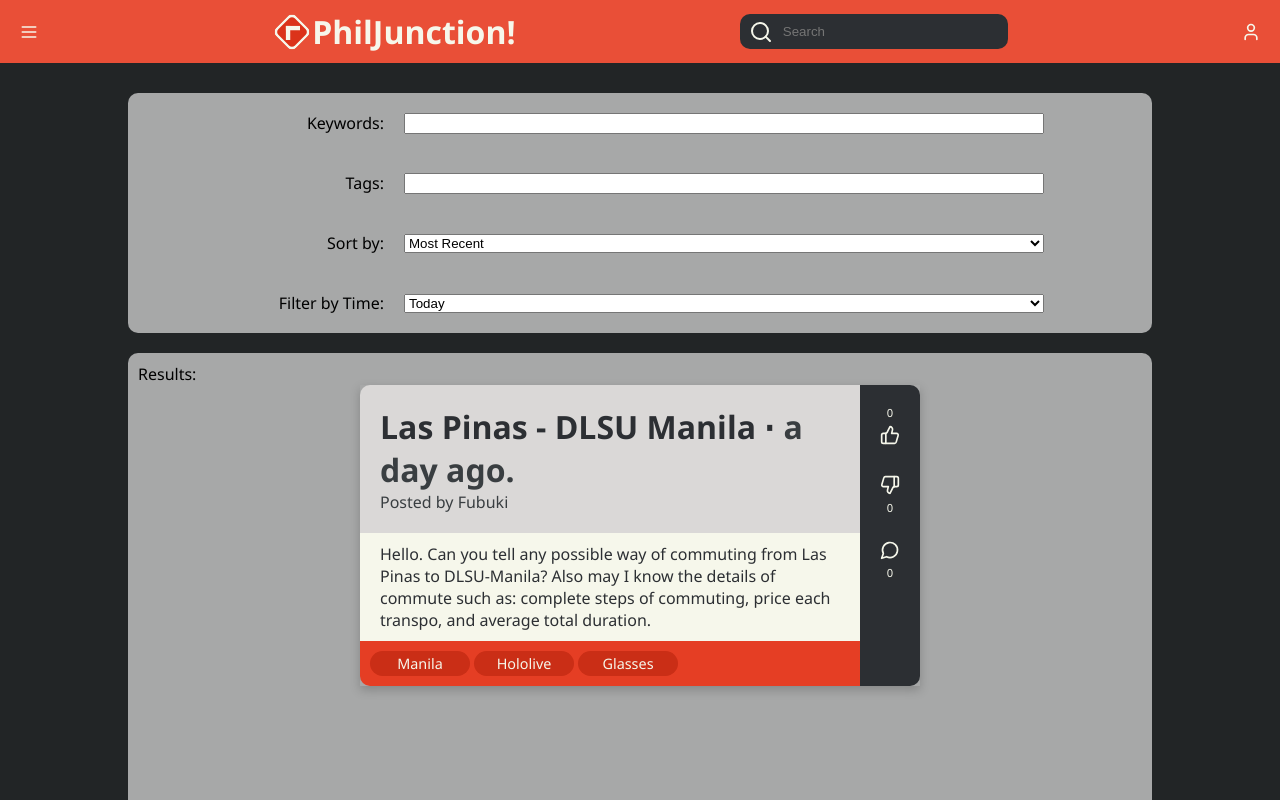
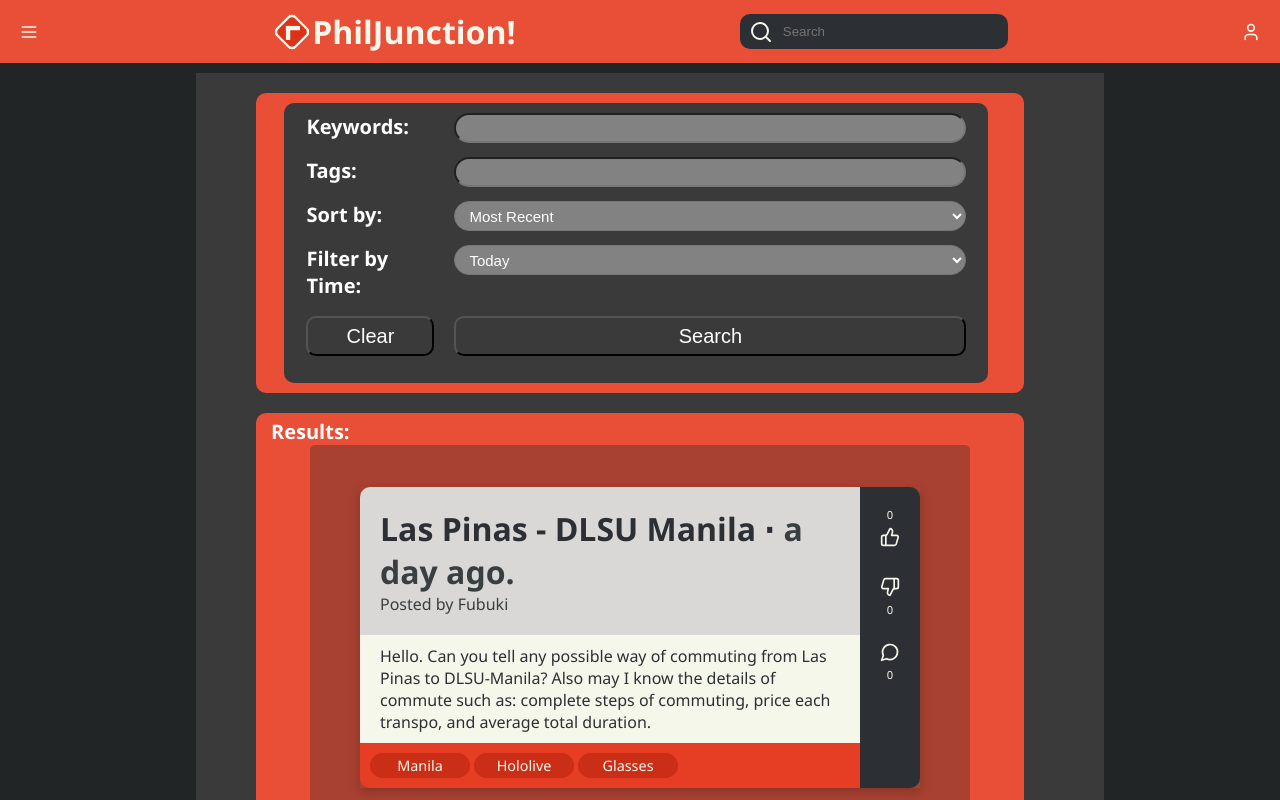
Before and after one commit to tonishii/PhilJunction, a React (Vite) app: page /search in a window 1280 px wide. Shown: the top 800 px of the page. Built offline with nearby package versions, Linux system fonts and the light colour scheme.

Commit message:
finished search page, also made style changes on login/signup

```diff
--- a/src/pages/searchpage.tsx
+++ b/src/pages/searchpage.tsx
@@ -4,12 +4,14 @@ import postData from "@/mockdata/post-data";
 
 export default function SearchPage() {
     return (
+    <div className="outer-search-container">
         <div className="search-container">
+            <div className="outer-search-body">
                 <div className="search-body">
                     <label htmlFor="keywords">Keywords: </label>
-            <input type="text" id="keywords" name="keywords" />
+                    <input type="text" id="keywords" name="keywords" className="field-clicked" />
                     <label htmlFor="tags">Tags: </label>
-            <input type="text" id="tags" name="tags" />
+                    <input type="text" id="tags" name="tags" className="field-clicked" />
                     <label htmlFor="sort-by">Sort by: </label>
                     <select name="sort-by" id="sort-by">
                         <option value="recent">Most Recent</option>
@@ -22,11 +24,18 @@ export default function SearchPage() {
                         <option value="month">Last Month</option>
                         <option value="NA">None</option>
                     </select>
+                    <button className="search-buttons">Clear</button>
+                    <button className="search-buttons">Search</button>
+                </div>
             </div>
             <div className="search-list">
-            <span className="search-results">Results:</span>
+                <div className="search-results">Results: </div>
                 <div className="search-posts">
+                    <br />
                     <Post post={postData}/>
+                    <br />
+                    <Post post={postData}/>
+            </div>
         </div>
         </div>
     </div>
--- a/src/styles/login-styles.css
+++ b/src/styles/login-styles.css
@@ -121,3 +121,12 @@
 .link-tag {
   color: black;
 }
+
+.login-contents input, .signup-contents input {
+  border-radius: 5px 5px 5px 5px;
+  background-color: hsla(0, 0%, 70%, 0.5);
+}
+
+.login-contents input:focus, .signup-contents input:focus {
+  background-color: white;
+}
--- a/src/styles/search-styles.css
+++ b/src/styles/search-styles.css
@@ -1,45 +1,114 @@
-.search-container {
-    height: 100vh;
+.outer-search-container {
+    height: fit-content;
     width: 100vw;
     display: flex;
     flex-direction: column;
     align-items: center;
     justify-content: center;
     padding: 10px 20px 20px 10px;
+}
 
+.outer-search-body {
+    display: grid;
+    box-sizing: border-box;
+    padding: 10px 10px 10px 10px;
+    grid-template-columns: 12vw 42vw;
+    column-gap: 20px;
+    text-align: left;
+    justify-content: center;
+    background-color:   #E94F37;
+    height: 37.5vh;
+    width: 60vw;
+    border-radius: 10px 10px 10px 10px;
+    margin: 0 20px 20px 0;
 }
 
 .search-body {
     display: grid;
-    grid-template-columns: 20vw 50vw;
+    box-sizing: border-box;
+    padding: 10px 10px 10px 10px;
+    grid-template-columns: 10vw 40vw;
     column-gap: 20px;
-    align-items: center;
-    text-align: right;
-    background-color: hsla(0, 0%, 100%, 0.6);
-    height: 30vh;
-    width: 80vw;
+    text-align: left;
+    justify-content: center;
+    background-color:   rgb(58, 58, 58);
+    height: 35vh;
+    width: 55vw;
     border-radius: 10px 10px 10px 10px;
     margin: 0 20px 20px 0;
+}
+
+.search-body label {
+    font-size: 20px;
+    color: white;
+    font-weight: 600;
+}
+
+.search-body input, .search-body select {
+    max-height: 30px;
+    border-radius: 30px 30px 30px 30px;
+    box-sizing: border-box;
+    padding-left: 10px;
+    font-size: 15px;
+    font-weight: 500;
 }
 
 .search-list {
     box-sizing: border-box;
     display: flex;
     flex-direction: column;
-    background-color: hsla(0, 0%, 100%, 0.6);
-    height: 60vh;
-    width: 80vw;
+    background-color:  #E94F37;
+    height: 80vh;
+    width: 60vw;
     border-radius: 10px 10px 10px 10px;
-    padding: 10px 10px 10px 10px;
     align-items: center;
     margin: 0 20px 20px 0;
+    overflow-y: scroll;
+    overflow-x: hidden;
 }
 
 .search-results {
     text-align: left;
     align-self: flex-start;
+    width: 100%;
+    padding-left: 15px;
+    padding-top: 5px;
+    font-size: 20px;
+    color: white;
+    font-weight: 600;
 }
 
 .search-posts {
-    align-self: center;
+    padding: 20px 50px 20px 50px;
+    border-radius: 5px 5px 5px 5px;
+    background-color: #22252653;
 }
+
+.field-clicked:focus, .search-body select:focus {
+    background-color: white;
+    color: black;
+}
+
+.field-clicked, .search-body select {
+    background-color: rgba(169, 169, 169, 0.65);
+    color: white;
+}
+
+.search-container {
+    box-sizing: border-box;
+    background-color: rgb(58, 58, 58);
+    display: flex;
+    flex-direction: column;
+    align-items: center;
+    justify-content: center;
+    padding: 20px 60px 20px 60px;
+}
+
+.search-buttons {
+    border-radius: 10px 10px 10px 10px;
+    height: 40px;
+    font-size: 20px;
+    font-weight: 500;
+    background-color: transparent;
+    color: white;
+}
```
Lines whose indentation alone changed are shown as unchanged.
